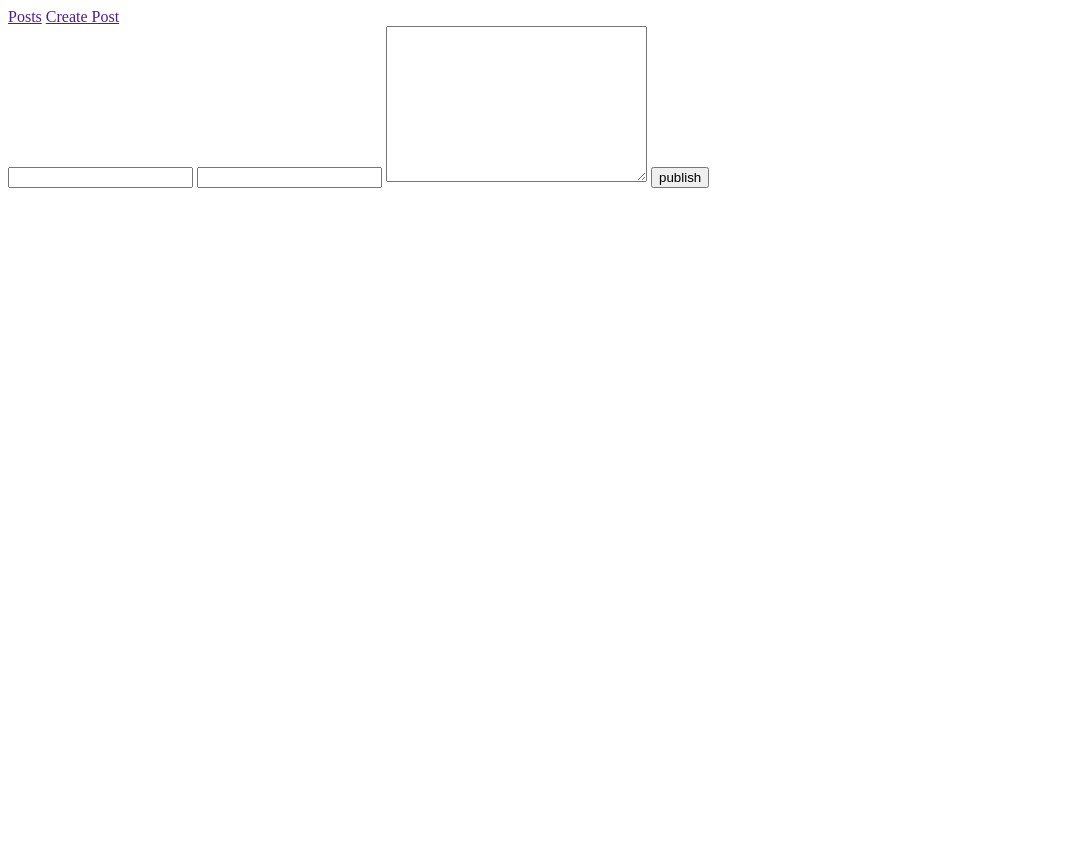
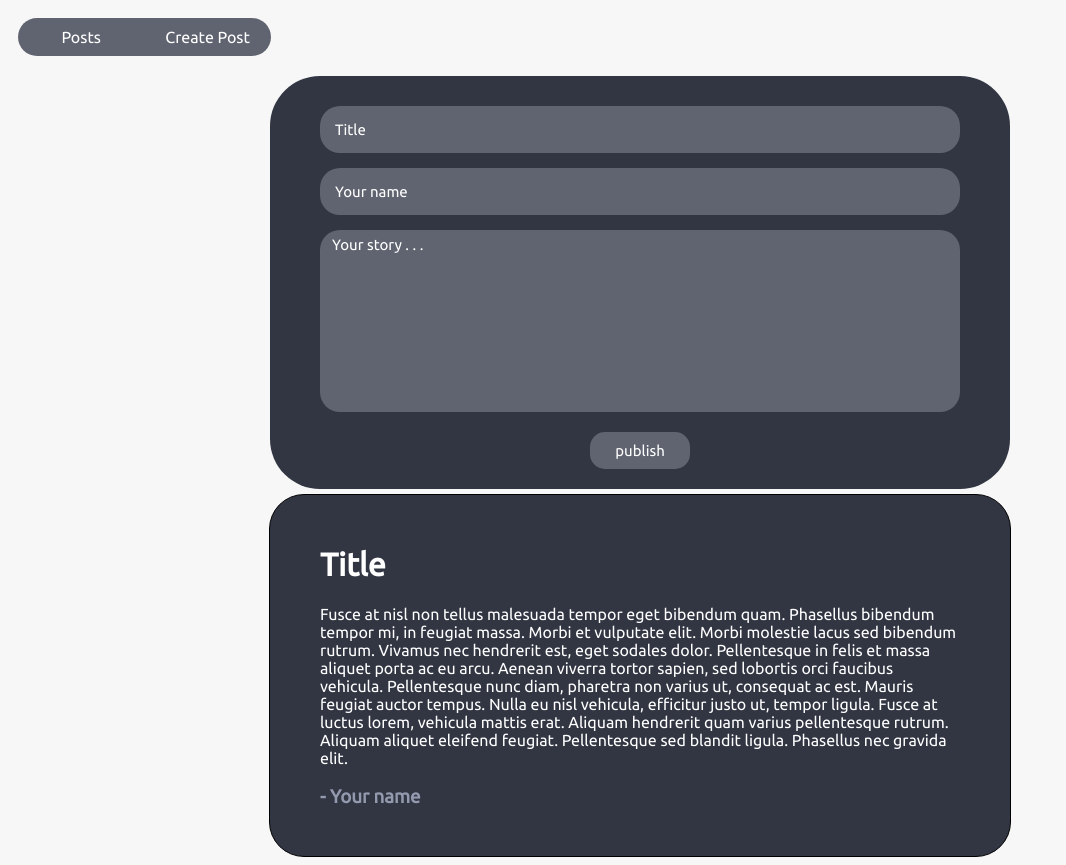
Before and after one commit to bradgichangi/fp_code_challenge_2, a plain HTML site: page client/index.html in a window 1280 px wide. Shown: the whole page, without its empty margins (0-1066 px from the left). Before the commit the page ends 800 px from the top, so only its background shows below. Drawn offline with Linux system fonts and the light colour scheme.

Commit message:
Added styling & example post

```diff
--- a/api/models/post.js
+++ b/api/models/post.js
@@ -38,12 +38,8 @@ class Post {
     static create (data) {
         return new Promise (async (resolve, reject) => {
             try {
-<<<<<<< HEAD
                 const { title, name, body} = data;
                 console.log(data, title, name, body);
-=======
-                const {title, name, body} = data;
->>>>>>> 2f448754ad35d2c604c81282dc66ccb82c1b0276
                 let createPost = await db.query (`INSERT INTO posts (title, name, body) VALUES ($1, $2, $3) RETURNING *;`, [title, name, body])
                 resolve (createPost.rows[0]);
             } catch (err) {
--- a/client/assets/css/style.css
+++ b/client/assets/css/style.css
@@ -0,0 +1,140 @@
+@import url('https://fonts.googleapis.com/css2?family=Ubuntu&display=swap');
+
+body {
+    font-family: 'Ubuntu', sans-serif;
+    background-color: #f7f7f7;
+    /* padding-top: 15px; */
+}
+
+nav {
+    list-style-type: none;
+    /* padding: 0; */
+    display: flex;
+    /* justify-content: space-around; */
+    /* border: solid 1px black; */
+    padding: 10px;
+    /* border: solid 1px black; */
+    margin-bottom: 10px;
+}
+
+a {
+    text-decoration: none;
+    color: white;
+    background-color: #606470;
+    /* margin-right: 10px; */
+    /* margin-left: 10px; */
+    border: solid 0px black;
+    padding: 10px;
+    text-align: center;
+}
+
+#create-btn {
+    border-top-right-radius: 20px;
+    border-bottom-right-radius: 20px;
+}
+
+#post-btn {
+    border-bottom-left-radius: 20px;
+    border-top-left-radius: 20px;
+}
+
+a:hover {
+    background-color: #93deff;
+    transition: 0.5s;
+    color: black;
+}
+
+form {
+    display: flex;
+    flex-direction: column;
+    justify-content: space-between;
+    margin: 5px;
+    width: 50vw;
+    margin: auto;
+    margin-bottom: 5px;
+    border: none;
+    padding: 30px 50px 20px 50px;
+    border-radius: 50px;
+    background-color: #323643;
+}
+
+.input-box {
+    margin-bottom: 15px;
+    border-radius: 20px;
+    padding: 15px 15px;
+    border: none;
+    font-family: 'Ubuntu', sans-serif;
+    background-color: #606470;
+    color: white;
+    font-size: 15px;
+}
+
+#name {
+    margin-bottom: 15px;
+}
+
+.input-box::placeholder {
+    color: white;
+}
+
+.input-box:focus {
+    outline: none;
+}
+
+textarea {
+    resize: none;
+    border-radius: 20px;
+    padding: 6px 12px;
+    border: none;
+    margin-bottom: 10px;
+    font-family: 'Ubuntu', sans-serif;
+    background-color: #606470;
+    color: white;
+    font-size: 15px;
+}
+
+textarea::placeholder {
+    color: white;
+}
+
+textarea:focus {
+    outline: none;
+}
+
+#submit-btn {
+    width: 100px;
+    border-radius: 15px;
+    border: none;
+    padding: 10px;
+    margin-top: 10px;
+    margin-left: auto;
+    margin-right: auto;
+    background-color: #606470;
+    font-family: 'Ubuntu', sans-serif;
+    border: none;
+    font-size: 15px;
+    color: white;
+}
+
+#submit-btn:hover {
+    background-color: #93deff;
+    transition: 0.5s;
+    color: #323643;
+}
+
+
+.post-example {
+    border: solid 1px black;
+    width: 50vw;
+    margin: auto;
+    padding: 30px 50px 30px 50px;
+    border-radius: 35px;
+    background-color: #323643;
+    color: white;
+}
+
+
+h3 {
+    align-self: start;
+    color: #939aae;
+}
--- a/client/index.html
+++ b/client/index.html
@@ -1,25 +1,44 @@
 <!DOCTYPE html>
 <html lang="en">
+
 <head>
     <meta charset="UTF-8">
     <meta http-equiv="X-UA-Compatible" content="IE=edge">
     <meta name="viewport" content="width=device-width, initial-scale=1.0">
-    <title>Document</title>
+    <title>Post It</title>
     <link rel="stylesheet" href="assets/css/style.css">
     <script src='assets/js/index.js' defer></script>
 </head>
+
 <body>
-    <nav>
-        <a href="">Posts</a>
-        <a href="">Create Post</a>
+    <nav style="width:20%">
+        <a href="" style="width:100%" id="post-btn">Posts</a>
+        <a href="" style="width:100%" id="create-btn">Create Post</a>
     </nav>
     <main>
         <form id="post-form">
-            <input class="input-box" type="text">
-            <input class="input-box" type="text">
-            <textarea name="" id="body" cols="30" rows="10"></textarea>
-            <input type="submit" value="publish">
+            <input class="input-box" id="title" type="text" placeholder="Title">
+            <input class="input-box" type="text" placeholder="Your name" id="name">
+            <textarea name="" id="body" cols="30" rows="10" placeholder="Your story . . ."></textarea>
+            <input type="submit" value="publish" id="submit-btn">
         </form>
     </main>
+
+    <div class="post-example">
+            <h1>Title</h1>
+        <p>Fusce at nisl non tellus malesuada tempor eget bibendum quam. Phasellus bibendum tempor mi, in feugiat massa.
+            Morbi et
+            vulputate elit. Morbi molestie lacus sed bibendum rutrum. Vivamus nec hendrerit est, eget sodales dolor.
+            Pellentesque in
+            felis et massa aliquet porta ac eu arcu. Aenean viverra tortor sapien, sed lobortis orci faucibus vehicula.
+            Pellentesque
+            nunc diam, pharetra non varius ut, consequat ac est. Mauris feugiat auctor tempus. Nulla eu nisl vehicula,
+            efficitur
+            justo ut, tempor ligula. Fusce at luctus lorem, vehicula mattis erat. Aliquam hendrerit quam varius
+            pellentesque rutrum.
+            Aliquam aliquet eleifend feugiat. Pellentesque sed blandit ligula. Phasellus nec gravida elit.</p>
+            <h3> - Your name</h3>
+    </div>
 </body>
+
 </html>
```
Also changed, not shown: ChangeLogNotes.txt.
